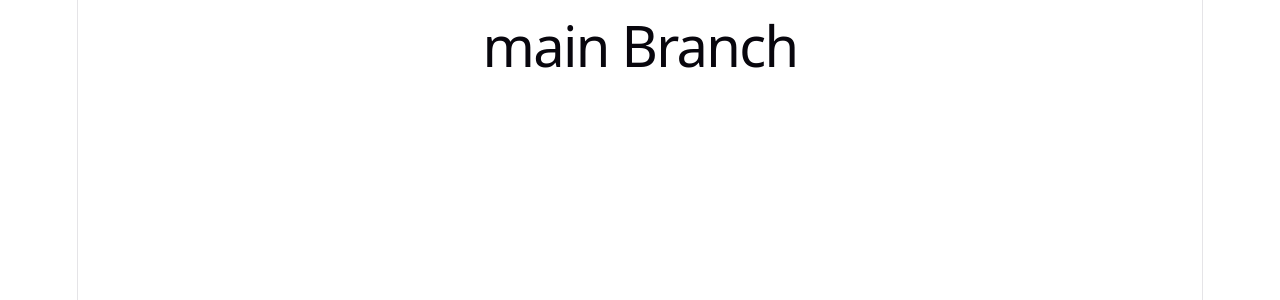
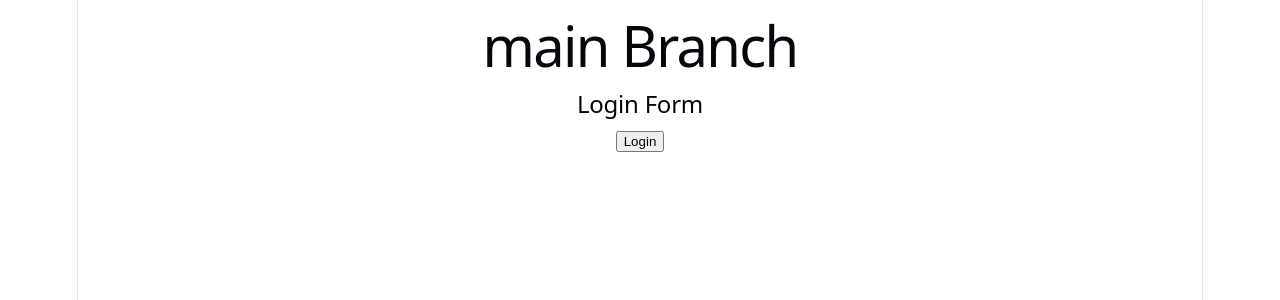
Before and after one commit to renganathan-code/branch, a React app in the folder frontend/: page / in a window 1280 px wide. Shown: the top 300 px of the page. Built offline with nearby package versions, Linux system fonts and the light colour scheme; the HTML template or start-up script is replaced by a standard one.

Commit message:
Add login form to App component

```diff
--- a/frontend/src/App.jsx
+++ b/frontend/src/App.jsx
@@ -5,6 +5,10 @@ function App() {
   return (
     <>
     <h1>main Branch</h1>
+      <div>
+        <h2>Login Form</h2>
+        <button>Login</button>
+      </div>
     </>
   )
 }
```
